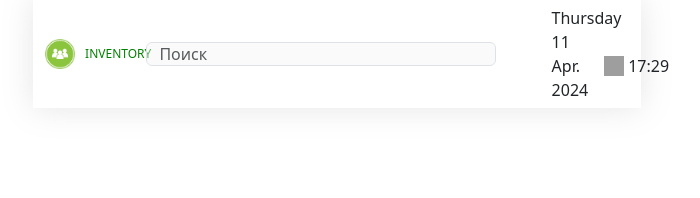
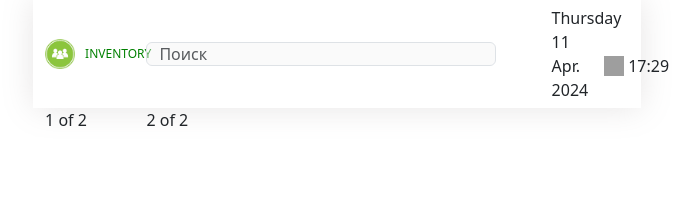
Before and after one commit to Lobovem/DzenCode, a React (Vite) app: page / in a window 1280 px wide. Shown: the top 198 px of the page, without its empty margins (303-1003 px from the left). Built offline with nearby package versions, Linux system fonts and the light colour scheme; grey boxes are pictures that could not be loaded.

Commit message:
feat(MainSection): add layout to component

```diff
--- a/src/App.tsx
+++ b/src/App.tsx
@@ -1,11 +1,13 @@
 // import reactLogo from './assets/react.svg';
 import './App.scss';
 import { Header } from './components/Header/Header';
+import { MainSection } from './components/MainSection/MainSection';
 
 function App() {
   return (
     <>
       <Header />
+      <MainSection />
     </>
   );
 }
--- a/src/components/Header/Header.scss
+++ b/src/components/Header/Header.scss
@@ -6,7 +6,6 @@
 .header {
   min-height: 50px;
   align-items: center;
-  // background-color: red;
   display: flex;
 
   &__logo {}
--- /dev/null
+++ b/src/components/MainSection/MainSection.tsx
@@ -0,0 +1,14 @@
+import { Col, Container, Row } from 'react-bootstrap';
+import './MainSection.scss';
+import { FC } from 'react';
+
+export const MainSection: FC = () => {
+  return (
+    <Container fluid>
+      <Row>
+        <Col lg={2}>1 of 2</Col>
+        <Col lg={10}>2 of 2</Col>
+      </Row>
+    </Container>
+  );
+};
--- a/src/index.scss
+++ b/src/index.scss
@@ -4,7 +4,7 @@
   font-weight: 400;
 
   color-scheme: light dark;
-  color: rgba(255, 255, 255, 0.87);
+  color: white;
   background-color: #242424;
 
   font-synthesis: none;
```
Also changed, not shown: src/components/MainSection/MainSection.scss (added).
